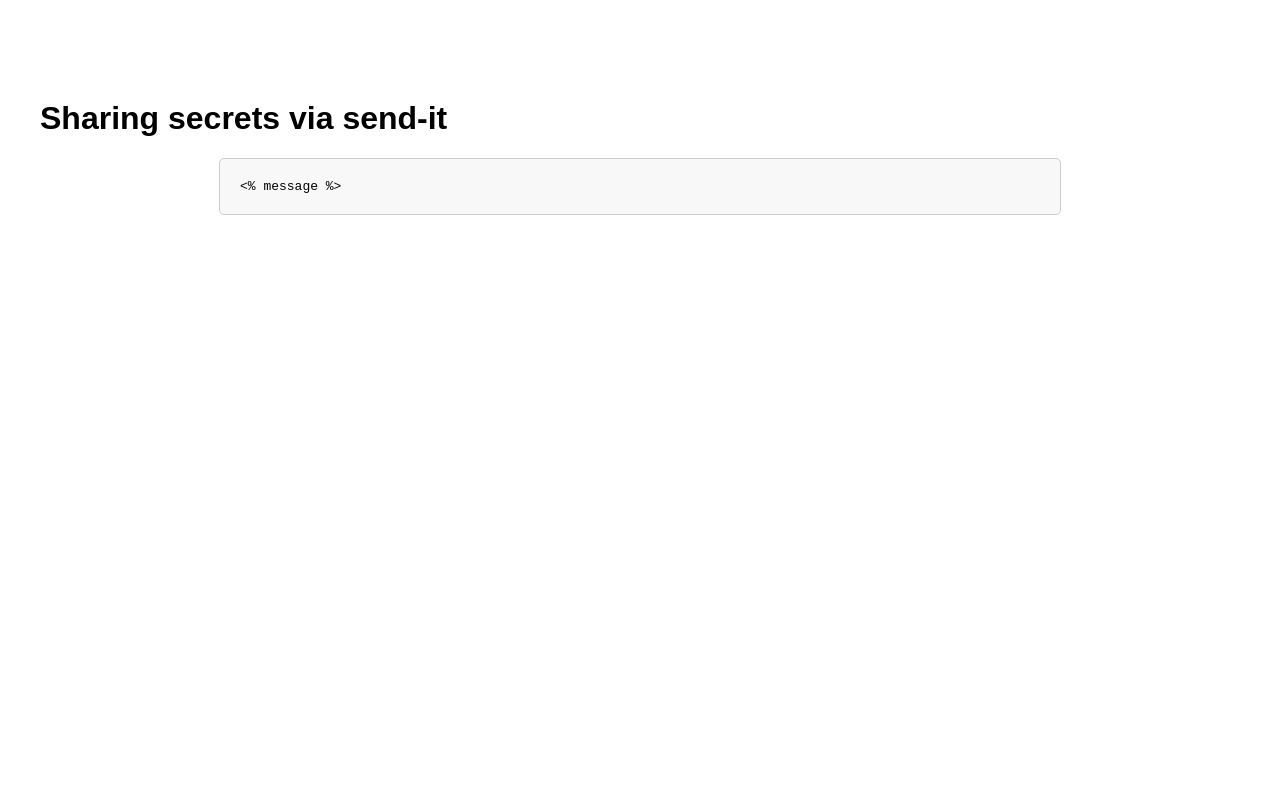
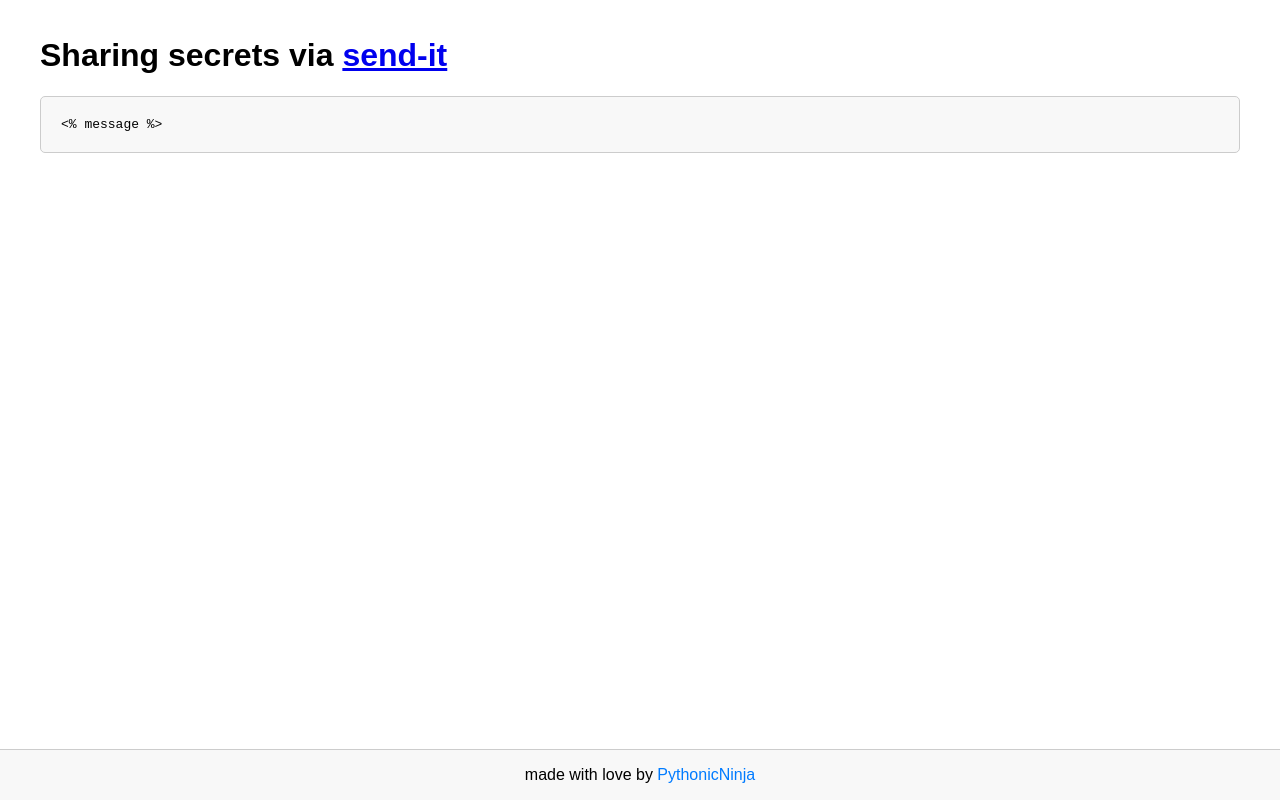
Before and after one commit to PythonicNinja/send-it, a plain HTML site: page index.html in a window 1280 px wide. Drawn offline with Linux system fonts and the light colour scheme.

Commit message:
Enhance index.html with footer and styling improvements

```diff
--- a/index.html
+++ b/index.html
@@ -7,24 +7,30 @@
 </head>
 <body>
     <div class="container">
-        <h1>Sharing secrets via send-it</h1>
+        <h1>Sharing secrets via <a href="https://github.com/PythonicNinja/send-it">send-it</a></h1>
 
         <pre><% message %></pre>
     </div>
+
+    <footer>
+        made with love by <a href="https://github.com/PythonicNinja">PythonicNinja</a>
+    </footer>
 </body>
 <style>
     body {
         font-family: Arial, sans-serif;
         margin-top: 100px;
+        margin: 0;
+        padding: 0;
     }
 
     .container {
         max-width: 1200px;
         margin: 0 auto;
+        padding: 1rem;
     }
 
     pre {
-        max-width: 800px;
         margin: 0 auto;
         padding: 20px;
         border: 1px solid #ccc;
@@ -33,5 +39,25 @@
         white-space: pre-wrap;
         word-wrap: break-word;
     }
+
+    footer {
+        position: absolute;
+        bottom: 0;
+        padding-top: 1rem;
+        padding-bottom: 1rem;
+        text-align: center;
+        background-color: #f8f8f8;
+        border-top: 1px solid #ccc;
+        width: 100%;
+    }
+
+    footer a {
+        color: #007bff;
+        text-decoration: none;
+    }
+
+    footer a:hover {
+        color: #0056b3;
+    }
 </style>
 </html>
```
